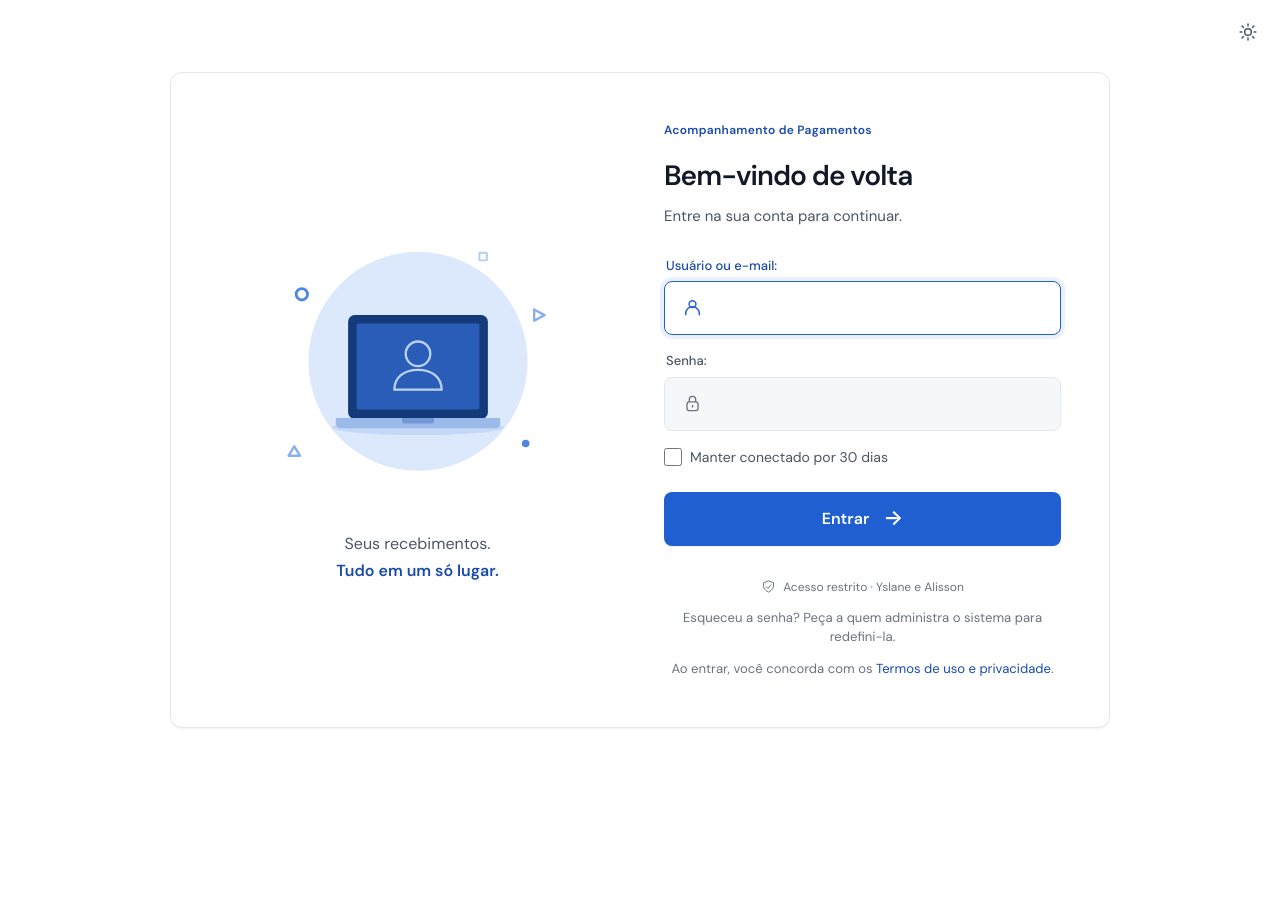
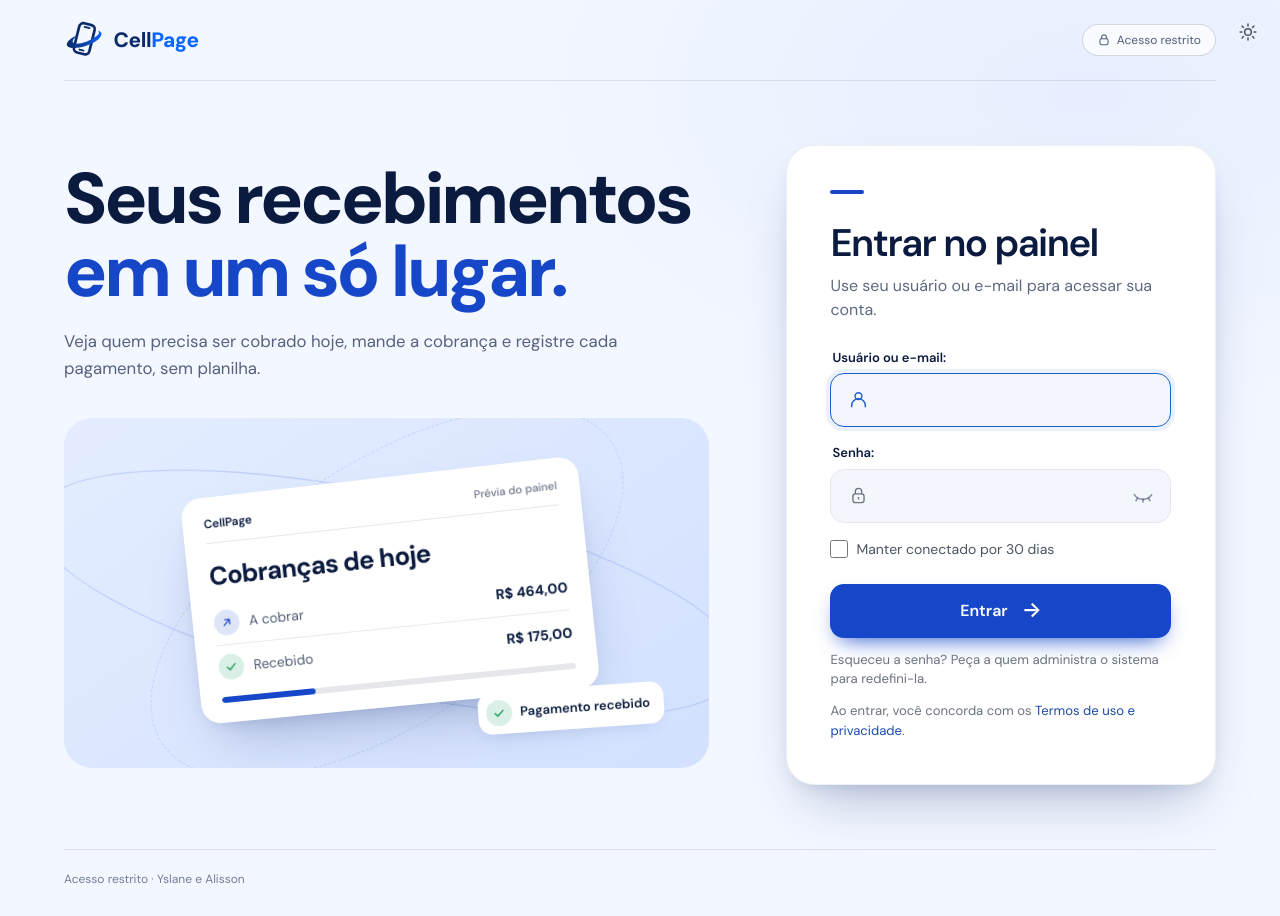
Before and after one commit to mounjour/cell-pag, a Django app: page /entrar/ in a window 1280 px wide. Before the commit the page ends 728 px from the top, so only its background shows below. Run offline with Django 5.2, Linux system fonts and the light colour scheme; parts of the project's set-up code (start-up, migrations or seed data) failed here and were passed over.

Commit message:
feat: nova tela de entrada (apresentação + cartão de acesso) com olho animado na senha (#219)
Co-authored-by: Claude Sonnet 5.5 <noreply@anthropic.com>

```diff
--- /dev/null
+++ b/static/css/entrada.css
@@ -0,0 +1,134 @@
+/* Tela de entrada (login) no formato "apresentação + cartão de acesso". Só vale com <body class="entrada">. */
+.entrada {
+  --en-fundo-1: #f3f7ff; --en-fundo-2: #e7efff; --en-ink: #0b1b3f; --en-azul: #1747c9;
+  --en-palco: linear-gradient(145deg, #e4edff, #d3e1ff); --en-anel: rgba(23, 71, 201, .22);
+  --en-cartao: #fff; --en-sombra: 0 30px 60px -24px rgba(16, 42, 110, .35), 0 8px 20px -10px rgba(16, 42, 110, .18);
+  background: radial-gradient(900px 520px at 85% 10%, var(--en-fundo-2), transparent 70%), var(--en-fundo-1);
+  color: var(--en-ink);
+}
+:root[data-tema="escuro"] .entrada {
+  --en-fundo-1: #0b1020; --en-fundo-2: #131c36; --en-ink: #eaf0ff; --en-azul: #7fadf5;
+  --en-palco: linear-gradient(145deg, #15203d, #101a33); --en-anel: rgba(127, 173, 245, .28);
+  --en-cartao: #182240; --en-sombra: 0 30px 60px -24px rgba(0, 0, 0, .6), 0 8px 20px -10px rgba(0, 0, 0, .4);
+}
+
+.entrada-pagina { min-height: 100vh; min-height: 100svh; display: flex; flex-direction: column; max-width: 1600px; margin: 0 auto; padding: 0 clamp(20px, 5vw, 96px); }
+.entrada-topo { display: flex; align-items: center; justify-content: space-between; padding: 20px 0; border-bottom: 1px solid color-mix(in srgb, var(--en-ink) 10%, transparent); }
+.entrada .brand-mark { width: 40px; height: 40px; }
+.entrada .brand-nome { font-size: 1.3rem; }
+.entrada-selo {
+  display: inline-flex; align-items: center; gap: 6px; padding: 6px 14px; border-radius: 999px;
+  border: 1px solid color-mix(in srgb, var(--en-ink) 16%, transparent); background: color-mix(in srgb, var(--en-cartao) 70%, transparent);
+  font-size: 12px; color: color-mix(in srgb, var(--en-ink) 70%, transparent);
+}
+
+.entrada-corpo { flex: 1; display: grid; grid-template-columns: minmax(0, 1.2fr) minmax(0, .8fr); align-items: center; gap: clamp(32px, 6vw, 112px); padding: clamp(28px, 5vw, 64px) 0; }
+
+/* Apresentação */
+.entrada-titulo { margin: 0; padding: 0; border: 0; text-transform: none; font-family: inherit; font-size: clamp(40px, 5.6vw, 76px); line-height: 1.02; letter-spacing: -.045em; font-weight: 800; color: var(--en-ink); }
+.entrada-titulo em { font-style: normal; color: var(--en-azul); }
+.entrada-sub { max-width: 34em; margin: 20px 0 0; font-size: 1.05rem; line-height: 1.6; color: color-mix(in srgb, var(--en-ink) 68%, transparent); }
+
+.entrada-palco {
+  position: relative; margin-top: 36px; height: clamp(250px, 28vw, 350px); border-radius: 28px; background: var(--en-palco); overflow: hidden;
+  display: grid; place-items: center; perspective: 900px;
+}
+.entrada-anel { position: absolute; left: 50%; top: 50%; border: 1.5px solid var(--en-anel); border-radius: 50%; transform: translate(-50%, -50%) rotate(-14deg); }
+.entrada-anel--1 { width: 112%; height: 56%; }
+.entrada-anel--2 { width: 84%; height: 74%; border-style: dashed; opacity: .7; }
+.entrada-cartao {
+  position: relative; width: min(66%, 400px); padding: 18px 22px 20px; border-radius: 20px; background: var(--en-cartao);
+  box-shadow: var(--en-sombra); transform: rotate(-6deg) rotateY(-4deg);
+}
+.entrada-cartao-topo { display: flex; justify-content: space-between; align-items: baseline; padding-bottom: 10px; border-bottom: 1px solid color-mix(in srgb, var(--en-ink) 10%, transparent); font-size: 12px; font-weight: 600; }
+.entrada-cartao-topo small { font-size: 11px; font-weight: 500; color: color-mix(in srgb, var(--en-ink) 60%, transparent); }
+.entrada-cartao-titulo { display: block; margin: 14px 0 6px; font-size: clamp(20px, 2.2vw, 26px); letter-spacing: -.03em; }
+.entrada-linha { display: flex; align-items: center; gap: 10px; padding: 9px 0; font-size: 14px; }
+.entrada-linha + .entrada-linha { border-top: 1px solid color-mix(in srgb, var(--en-ink) 9%, transparent); }
+.entrada-linha span { flex: 1; color: color-mix(in srgb, var(--en-ink) 72%, transparent); }
+.entrada-linha b { font-variant-numeric: tabular-nums; }
+.entrada-ico { display: inline-grid; place-items: center; width: 26px; height: 26px; border-radius: 50%; font-style: normal; background: color-mix(in srgb, var(--en-azul) 14%, transparent); color: var(--en-azul); }
+.entrada-ico--ok { background: color-mix(in srgb, #1a9b5c 16%, transparent); color: #1a9b5c; }
+.entrada-barra { height: 6px; margin-top: 8px; border-radius: 99px; background: color-mix(in srgb, var(--en-ink) 10%, transparent); overflow: hidden; }
+.entrada-barra i { display: block; width: 27%; height: 100%; border-radius: 99px; background: var(--en-azul); }
+.entrada-aviso {
+  position: absolute; right: 7%; bottom: 11%; display: inline-flex; align-items: center; gap: 8px; padding: 8px 14px 8px 8px;
+  border-radius: 14px; background: var(--en-cartao); box-shadow: var(--en-sombra); font-size: 13px; font-weight: 600; transform: rotate(-4deg);
+}
+
+/* Cartão de acesso */
+.entrada-form {
+  padding: clamp(28px, 3.4vw, 52px); border-radius: 28px; background: var(--en-cartao); box-shadow: var(--en-sombra);
+  border: 1px solid color-mix(in srgb, var(--en-ink) 7%, transparent); width: 100%; max-width: 520px; justify-self: end;
+}
+.entrada-traco { display: block; width: 34px; height: 4px; margin-bottom: 28px; border-radius: 4px; background: var(--en-azul); }
+.entrada-form h1 { margin: 0; font-size: clamp(28px, 3vw, 40px); letter-spacing: -.04em; line-height: 1.1; color: var(--en-ink); }
+.entrada-descricao { margin: 10px 0 26px; color: color-mix(in srgb, var(--en-ink) 66%, transparent); }
+.entrada .login-field label { color: var(--en-ink); font-weight: 600; font-size: 13px; }
+.entrada .login-input input { border-radius: 14px; background: color-mix(in srgb, var(--en-azul) 5%, var(--en-cartao)); }
+.entrada .login-input--senha input { padding-right: 52px; }
+.entrada .login-submit { border-radius: 14px; background: var(--en-azul); color: #fff; box-shadow: 0 10px 22px -10px var(--en-azul); }
+:root[data-tema="escuro"] .entrada .login-submit { color: #0b1a30; }
+.entrada .login-submit:hover { filter: brightness(1.08); background: var(--en-azul); }
+.entrada .login-check input { accent-color: var(--en-azul); }
+.entrada-olho {
+  position: absolute; right: 8px; top: 7px; width: 40px; height: 40px; display: grid; place-items: center; padding: 0;
+  border: 0; border-radius: 12px; background: transparent; color: color-mix(in srgb, var(--en-ink) 45%, transparent); cursor: pointer;
+}
+.entrada-olho:hover, .login-input:focus-within .entrada-olho { color: var(--en-azul); }
+.entrada-olho:hover { background: color-mix(in srgb, var(--en-azul) 10%, transparent); }
+.entrada-olho:focus-visible { outline: 2px solid var(--en-azul); outline-offset: 1px; }
+.entrada-olho.ligado { color: var(--en-azul); }
+/* Senha escondida: pálpebra fechada. Clicou: a pálpebra abre (e fecha de novo no outro clique). */
+.entrada-olho .olho-aberto { transform-origin: 12px 12px; transform: scaleY(.04); opacity: 0; }
+.entrada-olho.ligado .olho-aberto { transform: scaleY(1); opacity: 1; }
+.entrada-olho .olho-fechado { opacity: 1; }
+.entrada-olho.ligado .olho-fechado { opacity: 0; }
+@media (prefers-reduced-motion: no-preference) {
+  .entrada-olho { transition: color .18s ease, background-color .18s ease; }
+  .entrada-olho .olho-aberto { transition: transform .26s cubic-bezier(.3, .7, .3, 1), opacity .18s ease; }
+  .entrada-olho .olho-fechado { transition: opacity .18s ease .04s; }
+  .entrada-olho.ligado .olho-fechado { transition-delay: 0s; }
+}
+.entrada .login-termos { text-align: left; }
+.entrada-rodape { padding: 20px 0 28px; border-top: 1px solid color-mix(in srgb, var(--en-ink) 10%, transparent); font-size: 12px; color: color-mix(in srgb, var(--en-ink) 55%, transparent); }
+
+/* Movimento */
+@media (prefers-reduced-motion: no-preference) {
+  @keyframes en-sobe { from { opacity: 0; transform: translateY(18px); } to { opacity: 1; transform: none; } }
+  @keyframes en-flutua { 0%, 100% { transform: rotate(-6deg) rotateY(-4deg) translateY(0); } 50% { transform: rotate(-6deg) rotateY(-4deg) translateY(-9px); } }
+  @keyframes en-flutua-aviso { 0%, 100% { transform: rotate(-4deg) translateY(0); } 50% { transform: rotate(-4deg) translateY(7px); } }
+  @keyframes en-gira { to { transform: translate(-50%, -50%) rotate(346deg); } }
+  @keyframes en-gira-volta { to { transform: translate(-50%, -50%) rotate(-374deg); } }
+  @keyframes en-enche { from { width: 0; } }
+  @keyframes en-pop { from { opacity: 0; transform: rotate(-4deg) scale(.7); } to { opacity: 1; transform: rotate(-4deg) scale(1); } }
+
+  .entrada-topo { animation: en-sobe .5s ease-out backwards; }
+  .entrada-titulo { animation: en-sobe .7s cubic-bezier(.2, .8, .2, 1) .08s backwards; }
+  .entrada-sub { animation: en-sobe .7s cubic-bezier(.2, .8, .2, 1) .2s backwards; }
+  .entrada-palco { animation: en-sobe .8s cubic-bezier(.2, .8, .2, 1) .32s backwards; }
+  .entrada-form { animation: en-sobe .8s cubic-bezier(.2, .8, .2, 1) .22s backwards; }
+  .entrada-cartao { animation: en-flutua 6s ease-in-out 1s infinite; }
+  .entrada-aviso { animation: en-pop .5s cubic-bezier(.3, 1.6, .5, 1) 1.2s backwards, en-flutua-aviso 5s ease-in-out 1.8s infinite; }
+  .entrada-anel--1 { animation: en-gira 90s linear infinite; }
+  .entrada-anel--2 { animation: en-gira-volta 120s linear infinite; }
+  .entrada-barra i { animation: en-enche 1.2s cubic-bezier(.2, .8, .2, 1) 1s backwards; }
+  .entrada-ico, .entrada-olho, .entrada .login-submit { transition: transform .18s ease, background-color .18s ease, filter .18s ease, box-shadow .18s ease; }
+  .entrada .login-submit:hover { transform: translateY(-2px); }
+  .entrada .login-submit:active { transform: translateY(0) scale(.99); }
+  .entrada .login-submit span { transition: transform .2s ease; }
+  .entrada .login-submit:hover span { transform: translateX(4px); }
+}
+
+@media (max-width: 960px) {
+  .entrada-corpo { grid-template-columns: minmax(0, 1fr); }
+  .entrada-form { justify-self: stretch; max-width: none; order: -1; }
+  .entrada-hero { order: 2; }
+  .entrada-palco { height: 240px; }
+}
+@media (max-width: 560px) {
+  .entrada-selo { display: none; }
+  .entrada-palco { display: none; }
+  .entrada-sub { display: none; }
+  .entrada-titulo { font-size: 34px; }
+}
--- /dev/null
+++ b/static/js/entrada.js
@@ -0,0 +1,16 @@
+/* Tela de entrada: botão de mostrar/esconder a senha. */
+(() => {
+  document.querySelectorAll("[data-mostrar-senha]").forEach((botao) => {
+    const campo = botao.closest(".login-input").querySelector("input");
+    if (!campo) return;
+    botao.addEventListener("click", () => {
+      const mostrar = campo.type === "password";
+      campo.type = mostrar ? "text" : "password";
+      botao.setAttribute("aria-pressed", String(mostrar));
+      botao.setAttribute("aria-label", mostrar ? "Esconder senha" : "Mostrar senha");
+      botao.setAttribute("title", mostrar ? "Esconder senha" : "Mostrar senha");
+      botao.classList.toggle("ligado", mostrar);
+      campo.focus();
+    });
+  });
+})();
--- a/templates/usuarios/login.html
+++ b/templates/usuarios/login.html
@@ -1,22 +1,44 @@
 {% extends "base.html" %}
 {% load static %}
-{% block title %}Login · Acompanhamento de Pagamentos{% endblock %}
-{% block extra_styles %}<link rel="stylesheet" href="{% static 'css/login.css' %}?v=20261006-check">{% endblock %}
-{% block body_class %}login-page{% endblock %}
+{% block title %}Entrar · CellPage{% endblock %}
+{% block extra_styles %}<link rel="stylesheet" href="{% static 'css/login.css' %}?v=20261006-check"><link rel="stylesheet" href="{% static 'css/entrada.css' %}?v=4">{% endblock %}
+{% block body_class %}login-page entrada{% endblock %}
 {% block header %}{% endblock %}
 {% block wrap_class %}login-wrap{% endblock %}
 {% block content %}
 <div class="tema-flutuante">{% include "_tema.html" %}</div>
-<section class="login-layout" aria-labelledby="login-title">
-  <div class="login-card">
-  <div class="login-art" aria-hidden="true">
-    <img src="{% static 'login-illustration.svg' %}" alt="" width="360" height="320">
-    <p>Seus recebimentos.<br><strong>Tudo em um só lugar.</strong></p>
+<div class="entrada-pagina">
+  <header class="entrada-topo">
+    <a class="brand" href="{% url 'usuarios:login' %}" aria-label="CellPage">
+      {% include "_marca.html" %}
+      <span class="brand-nome"><b>Cell</b><i>Page</i></span>
+    </a>
+    <span class="entrada-selo"><svg viewBox="0 0 24 24" width="14" height="14" fill="none" stroke="currentColor" stroke-width="1.8" aria-hidden="true" focusable="false"><rect x="5" y="10" width="14" height="10" rx="3"/><path d="M8 10V7a4 4 0 0 1 8 0v3"/></svg>Acesso restrito</span>
+  </header>
+
+  <main class="entrada-corpo" id="conteudo">
+    <section class="entrada-hero" aria-label="Apresentação">
+      <h2 class="entrada-titulo">Seus recebimentos<br><em>em um só lugar.</em></h2>
+      <p class="entrada-sub">Veja quem precisa ser cobrado hoje, mande a cobrança e registre cada pagamento, sem planilha.</p>
+
+      <div class="entrada-palco" aria-hidden="true">
+        <span class="entrada-anel entrada-anel--1"></span>
+        <span class="entrada-anel entrada-anel--2"></span>
+        <div class="entrada-cartao">
+          <div class="entrada-cartao-topo"><span>CellPage</span><small>Prévia do painel</small></div>
+          <strong class="entrada-cartao-titulo">Cobranças de hoje</strong>
+          <div class="entrada-linha"><i class="entrada-ico entrada-ico--cobrar"><svg viewBox="0 0 24 24" width="14" height="14" fill="none" stroke="currentColor" stroke-width="2.2" stroke-linecap="round" stroke-linejoin="round"><path d="M7 17 17 7M9 7h8v8"/></svg></i><span>A cobrar</span><b>R$ 464,00</b></div>
+          <div class="entrada-linha"><i class="entrada-ico entrada-ico--ok"><svg viewBox="0 0 24 24" width="14" height="14" fill="none" stroke="currentColor" stroke-width="2.4" stroke-linecap="round" stroke-linejoin="round"><path d="m5 12.5 4.5 4.5L19 7.5"/></svg></i><span>Recebido</span><b>R$ 175,00</b></div>
+          <div class="entrada-barra"><i></i></div>
         </div>
-  <div class="login-content">
-    <span class="login-brand">Acompanhamento de Pagamentos</span>
-    <h1 id="login-title">Bem-vindo de volta</h1>
-    <p class="login-description">Entre na sua conta para continuar.</p>
+        <div class="entrada-aviso"><i class="entrada-ico entrada-ico--ok"><svg viewBox="0 0 24 24" width="14" height="14" fill="none" stroke="currentColor" stroke-width="2.4" stroke-linecap="round" stroke-linejoin="round"><path d="m5 12.5 4.5 4.5L19 7.5"/></svg></i>Pagamento recebido</div>
+      </div>
+    </section>
+
+    <section class="entrada-form" aria-labelledby="login-title">
+      <span class="entrada-traco" aria-hidden="true"></span>
+      <h1 id="login-title">Entrar no painel</h1>
+      <p class="entrada-descricao">Use seu usuário ou e-mail para acessar sua conta.</p>
       {% if form.errors %}<p class="login-error" role="alert">Usuário ou senha inválidos. Confira seus dados e tente novamente.</p>{% endif %}
       <form method="post" class="login-form">
         {% csrf_token %}
@@ -24,7 +46,7 @@
           {% if field.name != 'manter_conectado' %}
           <div class="login-field">
             {{ field.label_tag }}
-          <div class="login-input">
+            <div class="login-input{% if field.name == 'password' %} login-input--senha{% endif %}">
               <svg viewBox="0 0 24 24" fill="none" stroke="currentColor" stroke-width="1.7" aria-hidden="true" focusable="false">
                 {% if field.name == 'password' %}
                   <rect x="5" y="10" width="14" height="11" rx="3"/><path d="M8 10V7a4 4 0 0 1 8 0v3M12 14v3"/>
@@ -33,6 +55,14 @@
                 {% endif %}
               </svg>
               {{ field }}
+              {% if field.name == 'password' %}
+              <button type="button" class="entrada-olho" data-mostrar-senha aria-label="Mostrar senha" aria-pressed="false" title="Mostrar senha">
+                <svg viewBox="0 0 24 24" width="22" height="22" fill="none" stroke="currentColor" stroke-width="1.8" stroke-linecap="round" stroke-linejoin="round" aria-hidden="true" focusable="false">
+                  <g class="olho-fechado"><path d="M2.5 10.5c2.2 3.4 5.4 5 9.5 5s7.3-1.6 9.5-5"/><path d="M6 14.3 4.4 17M12 15.5V18.5M18 14.3l1.6 2.7"/></g>
+                  <g class="olho-aberto"><path d="M2.3 12C3.9 8 7.6 5.5 12 5.5s8.1 2.5 9.7 6.5c-1.6 4-5.3 6.5-9.7 6.5S3.9 16 2.3 12Z"/><circle cx="12" cy="12" r="3"/></g>
+                </svg>
+              </button>
+              {% endif %}
             </div>
             {% if field.errors %}<div class="login-field-error">{{ field.errors }}</div>{% endif %}
           </div>
@@ -44,10 +74,12 @@
         <button type="submit" class="login-submit">Entrar <span aria-hidden="true">→</span></button>
         <input type="hidden" name="next" value="{{ next }}">
       </form>
-    <p class="login-footer"><svg viewBox="0 0 24 24" fill="none" stroke="currentColor" stroke-width="1.6" aria-hidden="true" focusable="false"><path d="m12 3 8 3v6c0 5-8 9-8 9s-8-4-8-9V6l8-3Z"/><path d="m8 12 3 3 5-6"/></svg>Acesso restrito · Yslane e Alisson</p>
       <p class="login-termos">Esqueceu a senha? Peça a quem administra o sistema para redefini-la.</p>
       <p class="login-termos">Ao entrar, você concorda com os <a href="{% url 'usuarios:termos' %}">Termos de uso e privacidade</a>.</p>
+    </section>
+  </main>
+
+  <footer class="entrada-rodape">Acesso restrito · Yslane e Alisson</footer>
 </div>
-  </div>
-</section>
+<script src="{% static 'js/entrada.js' %}?v=3" defer></script>
 {% endblock %}
```
Lines whose indentation alone changed are shown as unchanged.
